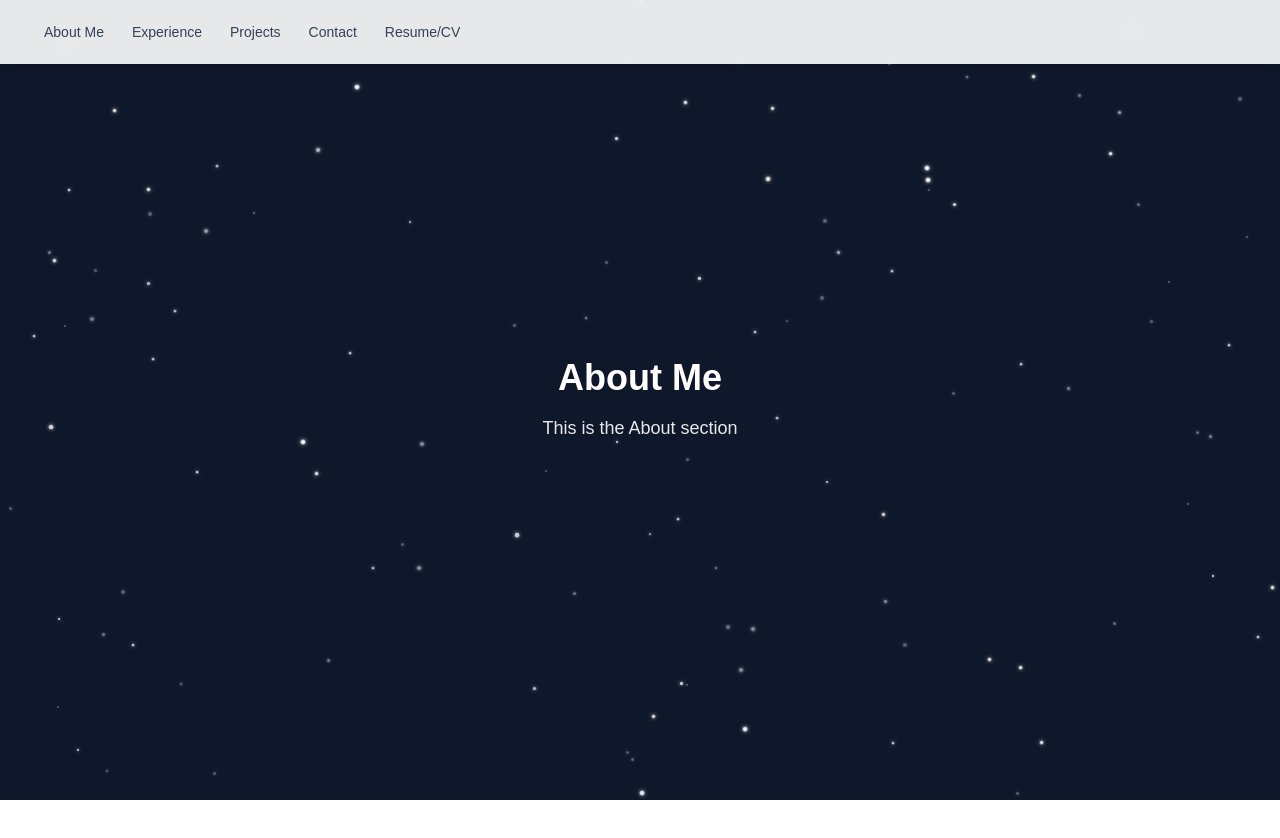
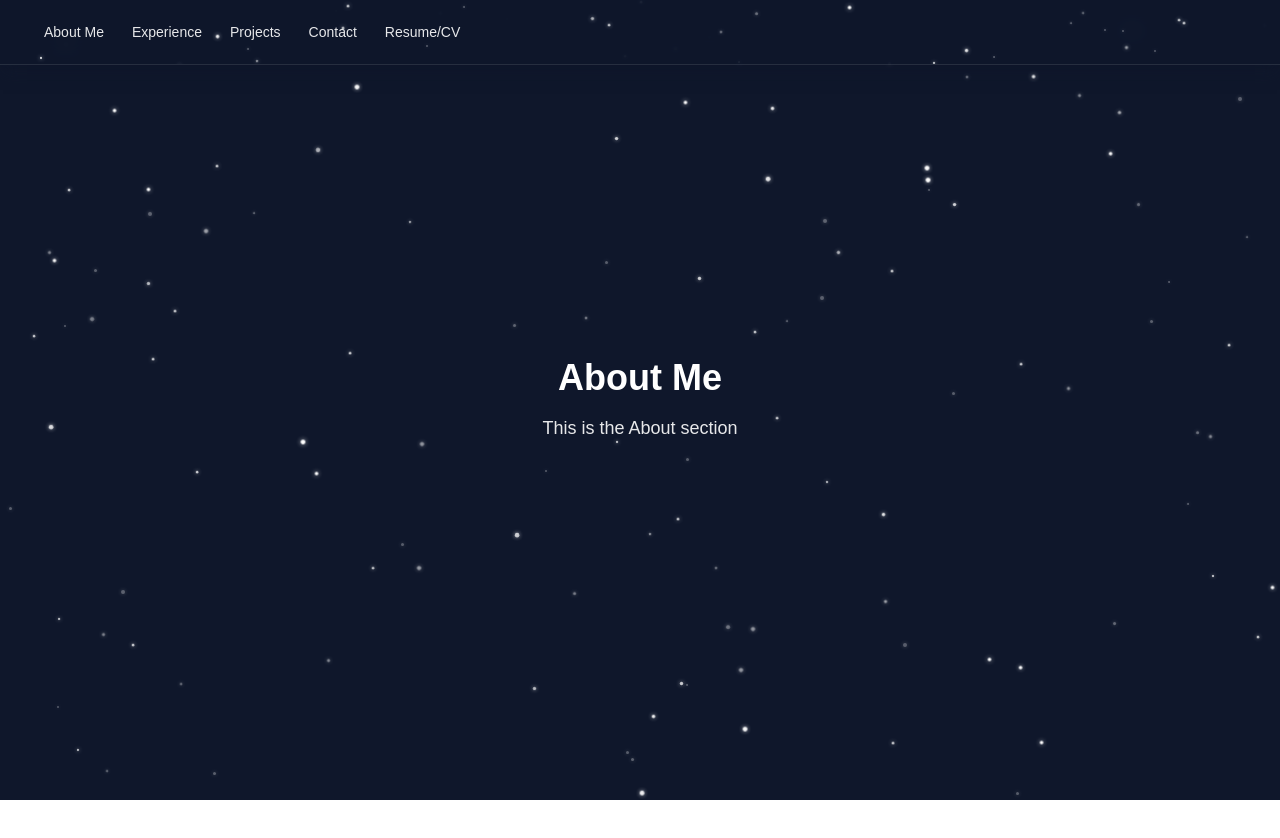
Before and after one commit to Am1rGhe/my-portfolio, a Next.js app: page / in a window 1280 px wide. Shown: the top 838 px of the page. Built offline with nearby package versions, Linux system fonts and the light colour scheme.

Commit message:
fix the background color of the navbar

```diff
--- a/components/Navbar.tsx
+++ b/components/Navbar.tsx
@@ -1,6 +1,8 @@
 "use client";
 
-import { useEffect, useState } from "react";
+import { useEffect, useState, useMemo } from "react";
+
+const STAR_COUNT = 25;
 
 export default function Navbar() {
   const [isVisible, setIsVisible] = useState(true);
@@ -26,6 +28,19 @@ export default function Navbar() {
     };
   }, [lastScrollY]);
 
+  const stars = useMemo(
+    () =>
+      Array.from({ length: STAR_COUNT }, (_, i) => ({
+        id: i,
+        left: Math.random() * 100,
+        top: Math.random() * 100,
+        size: 1.5 + Math.random() * 1.5,
+        delay: Math.random() * 3,
+        duration: 1.5 + Math.random() * 1.5,
+      })),
+    []
+  );
+
   const handleLinkClick = (e: React.MouseEvent<HTMLAnchorElement>, href: string) => {
     e.preventDefault();
     const element = document.querySelector(href);
@@ -40,45 +55,64 @@ export default function Navbar() {
 
   return (
     <nav
-      className={`fixed top-0 left-0 right-0 w-full z-50 transition-transform duration-300 ${
+      className={`fixed top-0 left-0 right-0 w-full z-50 transition-transform duration-300 overflow-hidden ${
         isVisible ? "translate-y-0" : "-translate-y-full"
-      } bg-white/90 dark:bg-gray-900/90 backdrop-blur-sm shadow-md`}
+      } bg-slate-900/85 backdrop-blur-md border-b border-white/10 shadow-lg shadow-slate-900/50`}
     >
-      <div className="max-w-7xl mx-auto px-4 sm:px-6 lg:px-8">
+      {/* Animated stars layer */}
+      <div className="absolute inset-0 pointer-events-none">
+        {stars.map((star) => (
+          <div
+            key={star.id}
+            className="absolute rounded-full bg-white"
+            style={{
+              left: `${star.left}%`,
+              top: `${star.top}%`,
+              width: `${star.size}px`,
+              height: `${star.size}px`,
+              boxShadow: "0 0 4px rgba(255,255,255,0.8)",
+              animation: `starTwinkle ${star.duration}s ease-in-out infinite`,
+              animationDelay: `${star.delay}s`,
+            }}
+          />
+        ))}
+      </div>
+
+      <div className="relative z-10 max-w-7xl mx-auto px-4 sm:px-6 lg:px-8">
         <div className="flex items-center justify-between h-16">
           <div className="flex items-center space-x-1">
             <a
               href="#about"
               onClick={(e) => handleLinkClick(e, "#about")}
-              className="px-3 py-2 rounded-md text-sm font-medium text-gray-700 dark:text-gray-300 hover:text-blue-600 dark:hover:text-blue-400 transition-colors cursor-pointer"
+              className="px-3 py-2 rounded-md text-sm font-medium text-white/90 hover:text-white transition-colors cursor-pointer"
             >
               About Me
             </a>
             <a
               href="#experience"
               onClick={(e) => handleLinkClick(e, "#experience")}
-              className="px-3 py-2 rounded-md text-sm font-medium text-gray-700 dark:text-gray-300 hover:text-blue-600 dark:hover:text-blue-400 transition-colors cursor-pointer"
+              className="px-3 py-2 rounded-md text-sm font-medium text-white/90 hover:text-white transition-colors cursor-pointer"
             >
               Experience
             </a>
             <a
               href="#projects"
               onClick={(e) => handleLinkClick(e, "#projects")}
-              className="px-3 py-2 rounded-md text-sm font-medium text-gray-700 dark:text-gray-300 hover:text-blue-600 dark:hover:text-blue-400 transition-colors cursor-pointer"
+              className="px-3 py-2 rounded-md text-sm font-medium text-white/90 hover:text-white transition-colors cursor-pointer"
             >
               Projects
             </a>
             <a
               href="#contact"
               onClick={(e) => handleLinkClick(e, "#contact")}
-              className="px-3 py-2 rounded-md text-sm font-medium text-gray-700 dark:text-gray-300 hover:text-blue-600 dark:hover:text-blue-400 transition-colors cursor-pointer"
+              className="px-3 py-2 rounded-md text-sm font-medium text-white/90 hover:text-white transition-colors cursor-pointer"
             >
               Contact
             </a>
             <a
               href="#resume"
               onClick={(e) => handleLinkClick(e, "#resume")}
-              className="px-3 py-2 rounded-md text-sm font-medium text-gray-700 dark:text-gray-300 hover:text-blue-600 dark:hover:text-blue-400 transition-colors cursor-pointer"
+              className="px-3 py-2 rounded-md text-sm font-medium text-white/90 hover:text-white transition-colors cursor-pointer"
             >
               Resume/CV
             </a>
```
